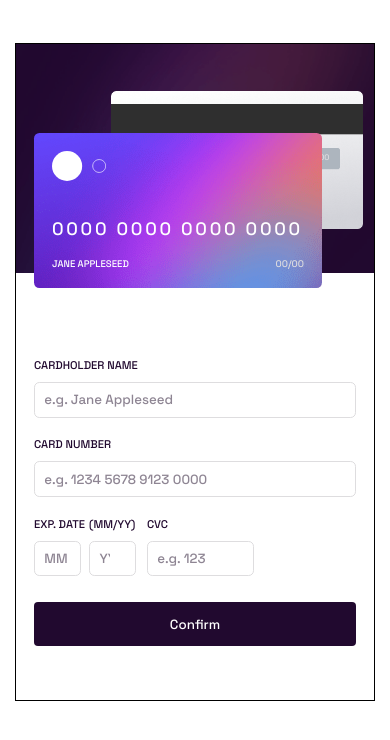
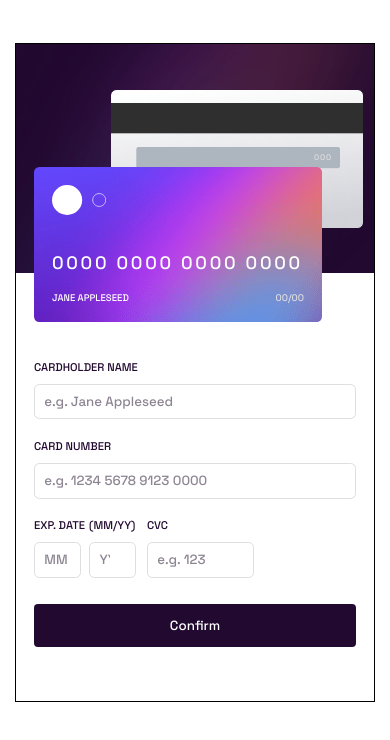
Before and after one commit to ikennarichard/Interactive-details-page, a plain HTML site: page index.html in a window 390 px wide. Shown: the top 740 px of the page. Drawn offline with Linux system fonts and the light colour scheme.

Commit message:
Change front card positon to translate for better responsivity

```diff
--- a/styles.css
+++ b/styles.css
@@ -81,6 +81,7 @@ label {
     color: var(--light-grayish-violet);
     transform: translate(298px, -126px);
     font-size: .5rem;
+    letter-spacing: .1em;
     /* z-index: 1; */
 }
 
@@ -92,8 +93,7 @@ label {
     border-radius: .3em;
     display: grid;
     place-items: center;
-    position: absolute;
-    top: 7.4em;
+    transform: translate(0, -121px);
     margin-inline-start: 1em;
     z-index: 3;
     /* display: none; */
@@ -138,7 +138,8 @@ form {
     color: var(--very-dark-violet);
     display: grid;
     gap: .7em;
-    padding: 3.5em 1em 3em 1em;
+    padding: 0 1em 3em 1em;
+    margin-block-start: -5em;
 }
 
 input {
```
